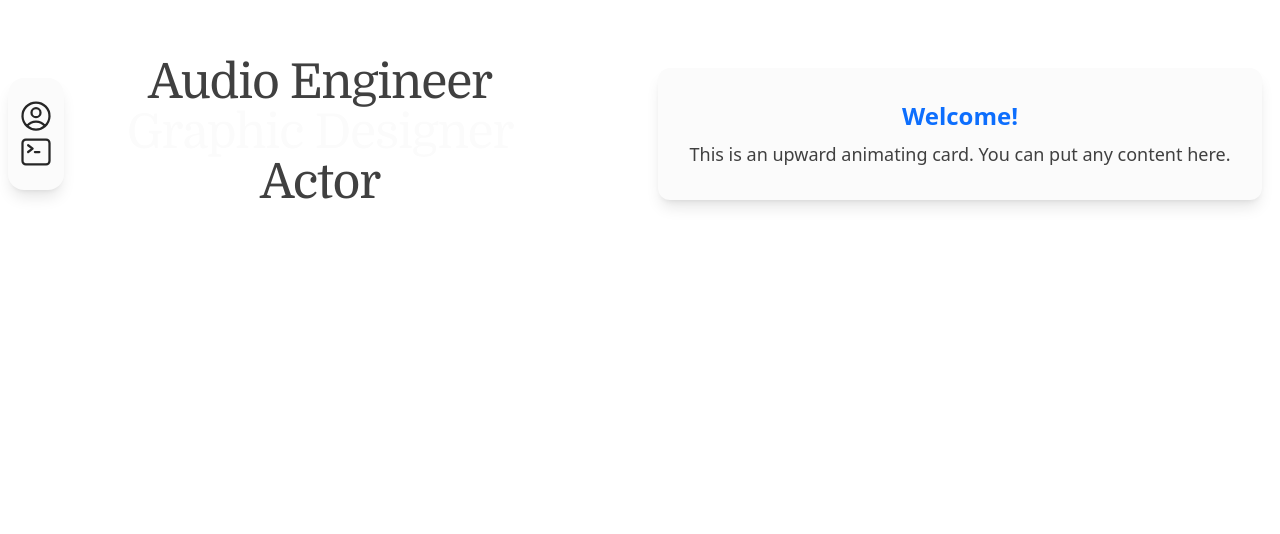
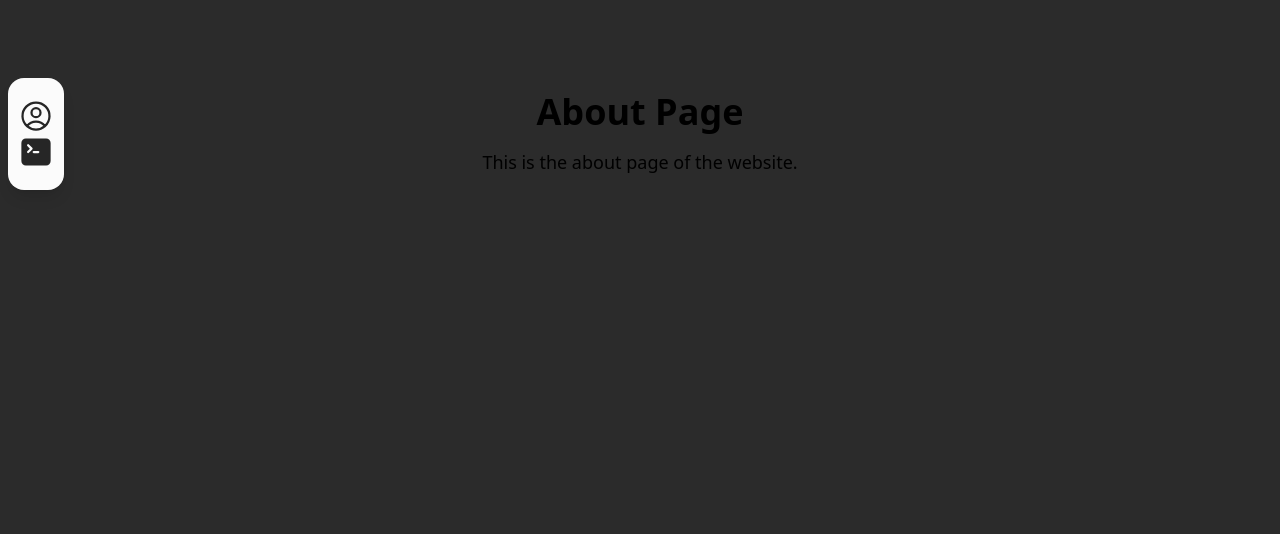
Before and after one commit to snek152/snehilkakani.me, a Next.js app: page /about in a window 1280 px wide. Before the commit this address had no page. Shown: the part 266-800 px from the top of the page. Built offline with nearby package versions, Linux system fonts and the light colour scheme.

Commit message:
adding page navigation and fixing animation

```diff
--- /dev/null
+++ b/app/about/page.tsx
@@ -0,0 +1,10 @@
+// import LoadingWrapper from "../components/LoadingWrapper";
+
+export default function About() {
+  return (
+    <div className="flex flex-col items-center justify-center h-screen">
+      <h1 className="text-4xl font-bold">About Page</h1>
+      <p className="mt-4 text-lg">This is the about page of the website.</p>
+    </div>
+  );
+}
--- a/app/components/HomePage.tsx
+++ b/app/components/HomePage.tsx
@@ -11,11 +11,41 @@ const array = [
   "Graphic Designer",
   "Actor",
 ];
+
+const VISIT_KEY = "lastVisitTimestamp";
+const HOURS_24 = 24 * 60 * 60 * 1000;
 const spacing = 50;
 
-const HomePage = ({ loaded }: { loaded: boolean }) => {
+const HomePage = () => {
   const [text, setText] = useState(array.slice(0, 3));
   const [animate, setAnimate] = useState(false);
+  const [loaded, setLoaded] = useState(false);
+  const [needsToLoad, setNeedsToLoad] = useState(true);
+
+  useEffect(() => {
+    const lastVisit = localStorage.getItem(VISIT_KEY);
+    const now = Date.now();
+    if (lastVisit && now - Number(lastVisit) < HOURS_24) {
+      setNeedsToLoad(false);
+    } else {
+      setNeedsToLoad(true);
+      localStorage.setItem(VISIT_KEY, String(now));
+    }
+  }, []);
+
+  useEffect(() => {
+    if (!needsToLoad) {
+      setLoaded(true);
+      return;
+    }
+    document.body.style.overflowY = "hidden";
+    const timer = setTimeout(() => {
+      document.body.style.overflowY = "auto";
+      setLoaded(true);
+    }, 3000);
+
+    return () => clearTimeout(timer);
+  }, [needsToLoad]);
 
   useEffect(() => {
     const timeout = setInterval(() => {
--- a/app/components/LoadingWrapper.tsx
+++ b/app/components/LoadingWrapper.tsx
@@ -1,44 +1,49 @@
-"use client";
-import { useEffect, useState } from "react";
-import HomePage from "./HomePage";
-import Navbar from "./Navbar";
+// "use client";
+// import { useEffect, useState } from "react";
+// // import HomePage from "./HomePage";
+// import Navbar from "./Navbar";
 
-const VISIT_KEY = "lastVisitTimestamp";
-const HOURS_24 = 24 * 60 * 60 * 1000;
+// const VISIT_KEY = "lastVisitTimestamp";
+// const HOURS_24 = 24 * 60 * 60 * 1000;
 
-export default function LoadingWrapper() {
-  const [loaded, setLoaded] = useState(false);
-  const [needsToLoad, setNeedsToLoad] = useState(true);
+// export default function LoadingWrapper({
+//   children,
+// }: {
+//   children?: React.ReactNode;
+//   home?: boolean;
+// }) {
+//   const [loaded, setLoaded] = useState(false);
+//   const [needsToLoad, setNeedsToLoad] = useState(true);
 
-  useEffect(() => {
-    const lastVisit = localStorage.getItem(VISIT_KEY);
-    const now = Date.now();
-    if (lastVisit && now - Number(lastVisit) < HOURS_24) {
-      setNeedsToLoad(false);
-    } else {
-      setNeedsToLoad(true);
-      localStorage.setItem(VISIT_KEY, String(now));
-    }
-  }, []);
+//   useEffect(() => {
+//     const lastVisit = localStorage.getItem(VISIT_KEY);
+//     const now = Date.now();
+//     if (lastVisit && now - Number(lastVisit) < HOURS_24) {
+//       setNeedsToLoad(false);
+//     } else {
+//       setNeedsToLoad(true);
+//       localStorage.setItem(VISIT_KEY, String(now));
+//     }
+//   }, []);
 
-  useEffect(() => {
-    if (!needsToLoad) {
-      setLoaded(true);
-      return;
-    }
-    document.body.style.overflowY = "hidden";
-    const timer = setTimeout(() => {
-      document.body.style.overflowY = "auto";
-      setLoaded(true);
-    }, 3000);
+//   useEffect(() => {
+//     if (!needsToLoad) {
+//       setLoaded(true);
+//       return;
+//     }
+//     document.body.style.overflowY = "hidden";
+//     const timer = setTimeout(() => {
+//       document.body.style.overflowY = "auto";
+//       setLoaded(true);
+//     }, 3000);
 
-    return () => clearTimeout(timer);
-  }, [needsToLoad]);
+//     return () => clearTimeout(timer);
+//   }, [needsToLoad]);
 
-  return (
-    <>
-      <Navbar loaded={loaded} />
-      <HomePage loaded={loaded} />
-    </>
-  );
-}
+//   return (
+//     <>
+//       <Navbar loaded={loaded} />
+//       {children}
+//     </>
+//   );
+// }
--- a/app/components/NavLink.tsx
+++ b/app/components/NavLink.tsx
@@ -1,8 +1,10 @@
 "use client";
 import { AnimatePresence } from "motion/react";
 import { type NavLink } from "../types";
-import { useState } from "react";
+// import { useState } from "react";
 import { motion } from "motion/react";
+import { usePathname } from "next/navigation";
+import Link from "next/link";
 
 export default function NavLink({
   navlink,
@@ -11,10 +13,11 @@ export default function NavLink({
   navlink: NavLink;
   hovered: boolean;
 }) {
-  const [activeP, setActiveP] = useState<boolean>(false);
+  const pathname = usePathname();
   return (
-    <button
-      onClick={() => setActiveP((act) => !act)}
+    <Link
+      href={navlink.href}
+      // onClick={() => setActiveP((act) => !act)}
       className="relative flex items-center h-9 w-full transition-all duration-300 overflow-hidden text-secondary focus:outline-none cursor-pointer hover:bg-surface hover:text-primary"
       style={{ minWidth: 0 }}
     >
@@ -27,7 +30,7 @@ export default function NavLink({
             style={{ position: "relative" }}
           >
             <AnimatePresence mode="sync" initial={false}>
-              {activeP ? (
+              {pathname === navlink.href ? (
                 <motion.span
                   key="active"
                   initial={{ opacity: 0, scale: 0.8, rotate: -10 }}
@@ -78,6 +81,6 @@ export default function NavLink({
           </motion.span>
         )}
       </AnimatePresence>
-    </button>
+    </Link>
   );
 }
--- a/app/components/Navbar.tsx
+++ b/app/components/Navbar.tsx
@@ -1,3 +1,4 @@
+"use client";
 import { AnimatePresence, motion } from "motion/react";
 import {
   UserCircleIcon as UserIconOutline,
@@ -9,7 +10,8 @@ import {
 } from "@heroicons/react/24/solid";
 import NavLink from "./NavLink";
 import { type NavLink as navlinkT } from "../types";
-import { useState } from "react";
+import { useState, useEffect, useRef } from "react";
+import { usePathname } from "next/navigation";
 
 const navlinks: navlinkT[] = [
   {
@@ -26,8 +28,19 @@ const navlinks: navlinkT[] = [
   },
 ];
 
-export default function Navbar({ loaded }: { loaded: boolean }) {
+export default function Navbar() {
   const [hovered, setHovered] = useState<boolean>(false);
+  const [shouldAnimate, setShouldAnimate] = useState<boolean>(true);
+  const pathname = usePathname();
+  const isFirstRender = useRef(true);
+
+  useEffect(() => {
+    if (isFirstRender.current) {
+      isFirstRender.current = false;
+    } else {
+      setShouldAnimate(false);
+    }
+  }, [pathname]);
 
   return (
     <nav
@@ -36,16 +49,15 @@ export default function Navbar({ loaded }: { loaded: boolean }) {
       } z-50 flex px-2 flex-col items-center justify-center transition-all duration-300`}
     >
       <AnimatePresence>
-        {loaded && (
         <motion.div
-            initial={{ x: -30, opacity: 0 }}
+          initial={shouldAnimate ? { x: -30, opacity: 0 } : false}
           animate={{ x: 0, opacity: 1 }}
-            exit={{ x: 30, opacity: 0 }}
+          exit={shouldAnimate ? { x: 30, opacity: 0 } : undefined}
           transition={{
             type: "spring",
             stiffness: 60,
             duration: 0.8,
-              delay: 1,
+            delay: 0,
             damping: 20,
           }}
           className="bg-surface rounded-2xl shadow-lg w-full py-5 flex flex-col justify-center items-center"
@@ -56,7 +68,6 @@ export default function Navbar({ loaded }: { loaded: boolean }) {
             <NavLink key={navlink.href} navlink={navlink} hovered={hovered} />
           ))}
         </motion.div>
-        )}
       </AnimatePresence>
     </nav>
   );
--- a/app/layout.tsx
+++ b/app/layout.tsx
@@ -2,8 +2,10 @@ import type { Metadata } from "next";
 import { Domine, IBM_Plex_Sans } from "next/font/google";
 import "./globals.css";
 // import HomePage from "./components/HomePage";
-import LoadingWrapper from "./components/LoadingWrapper";
+// import LoadingWrapper from "./components/LoadingWrapper";
 import { NavContextProvider } from "./components/NavContextProvider";
+// import LoadingWrapper from "./components/LoadingWrapper";
+import Navbar from "./components/Navbar";
 
 const domine = Domine({
   variable: "--gfont-domine",
@@ -32,7 +34,7 @@ export default function RootLayout({
         className={`${domine.variable} ${ibm.variable} antialiased overflow-x-hidden h-[1000vh] bg-background`}
       >
         <NavContextProvider>
-          <LoadingWrapper />
+          <Navbar />
           {children}
         </NavContextProvider>
       </body>
--- a/app/page.tsx
+++ b/app/page.tsx
@@ -1,3 +1,6 @@
+import HomePage from "./components/HomePage";
+// import LoadingWrapper from "./components/LoadingWrapper";
+
 export default function Home() {
-  return <></>
+  return <HomePage />;
 }
```
Lines whose indentation alone changed are shown as unchanged.
